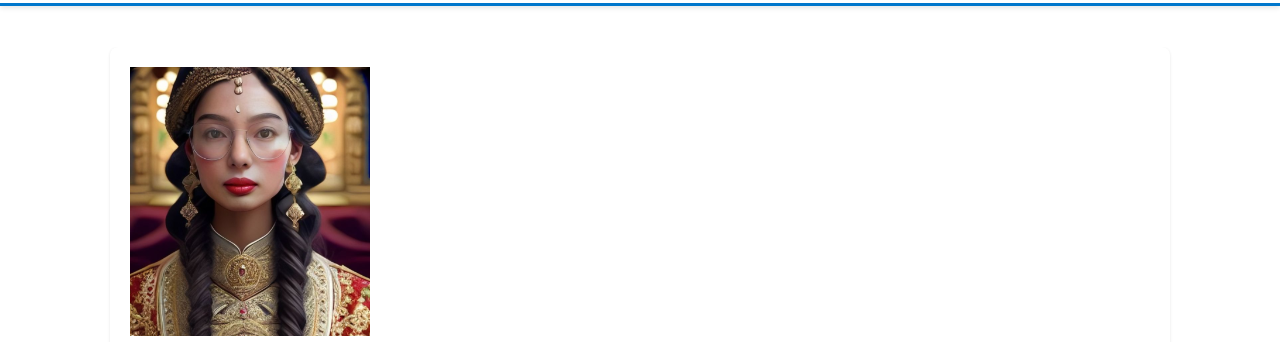
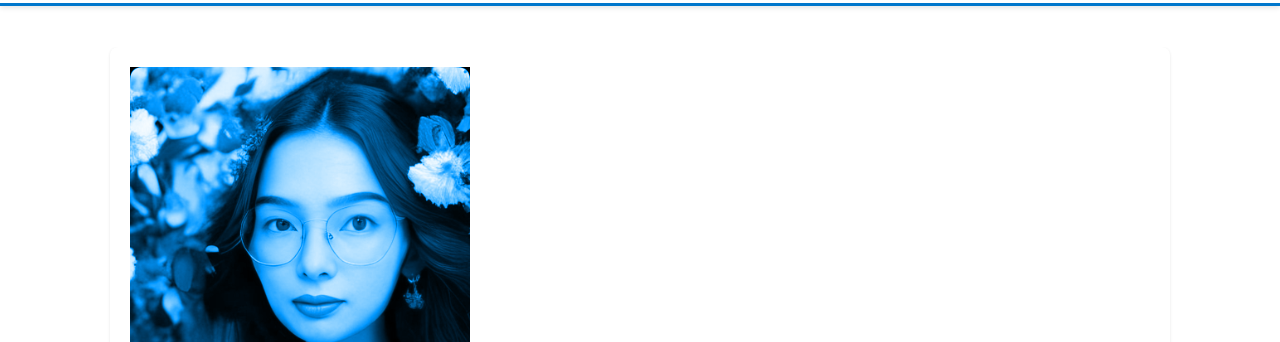
Before and after one commit to matematiksel/nur, a plain HTML site: page iletisim.html in a window 1280 px wide. Shown: the part 73-415 px from the top of the page. Drawn offline with Linux system fonts and the light colour scheme.

Commit message:
Update iletisim.html

```diff
--- a/iletisim.html
+++ b/iletisim.html
@@ -28,7 +28,7 @@
     <main>
         <div class="container">
             <section>
-              <img src="nur4.png" alt="nur1 resmi">
+              <img src="nur5.png" alt="nur1 resmi">
                 <h1>İletişim ve Randevu</h1>
                 <p>Terapi süreci, ücretler veya randevu hakkında bilgi almak için aşağıdaki iletişim kanallarını kullanabilirsiniz. Size en kısa sürede geri dönüş yapacağım.</p>
 
```
